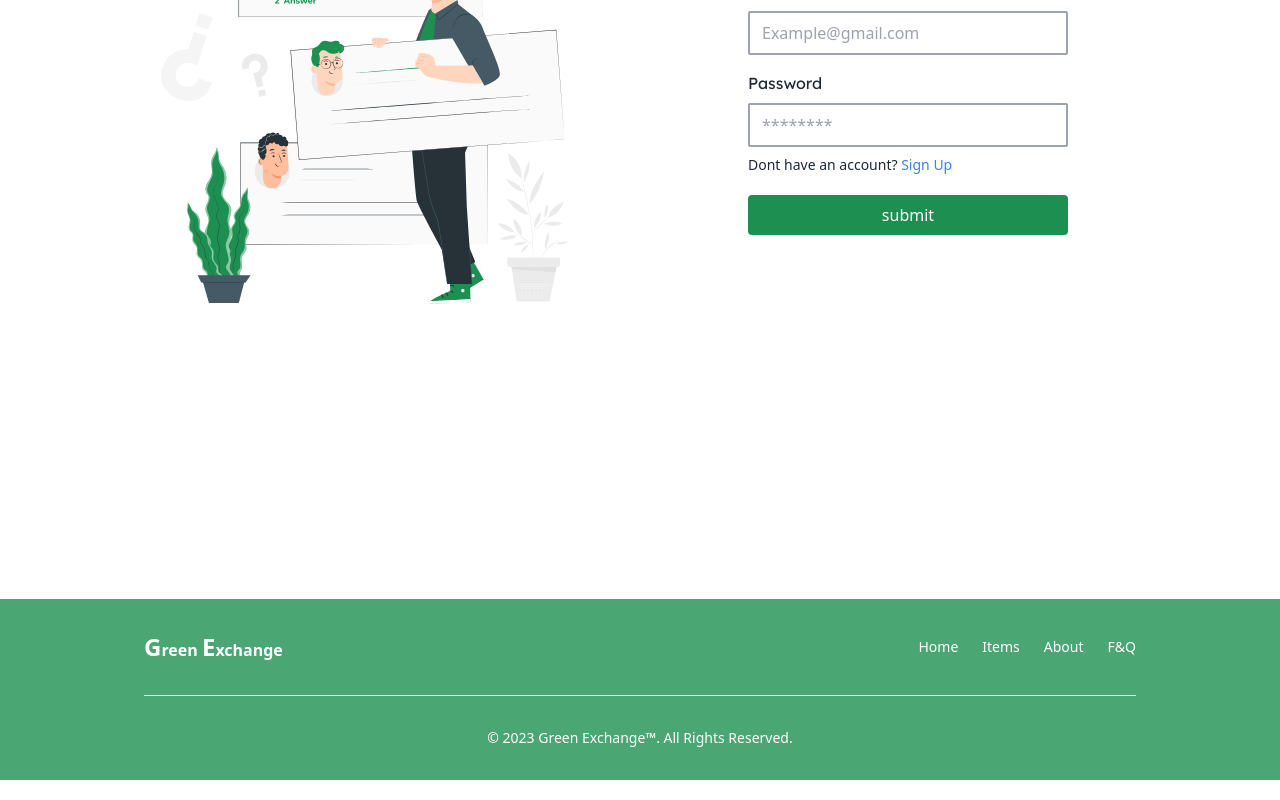
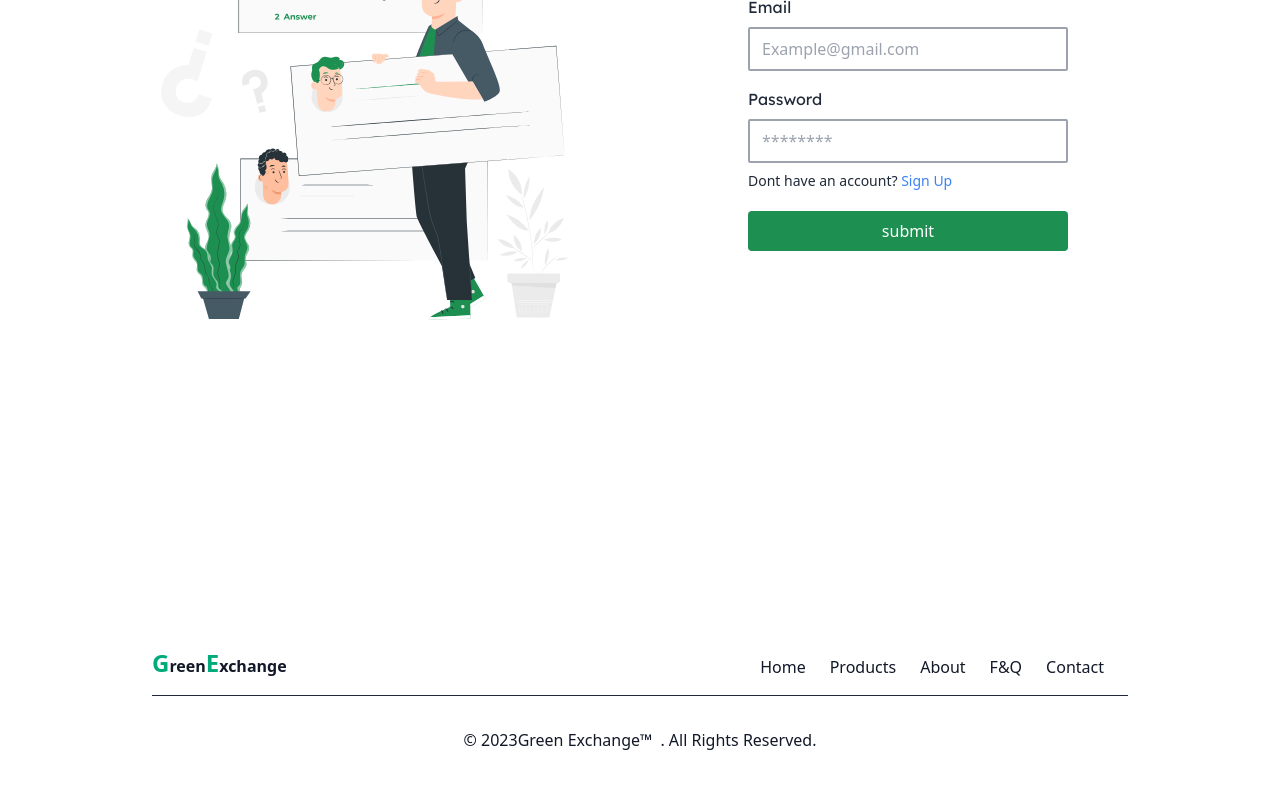
Before and after one commit to yahyahewa/Green_Exchnage_Front_End_React, a React app: page /login in a window 1280 px wide. Shown: the part 277-1077 px from the top of the page. Built offline with nearby package versions, Linux system fonts and the light colour scheme; the HTML template or start-up script is replaced by a standard one.

Commit message:
some changes in home navbar and fotter component

```diff
--- a/src/assets/Data.js
+++ b/src/assets/Data.js
@@ -2,23 +2,29 @@ export const Navlink = [
   {
     id: 1,
     Title: "Home",
-    // Style:
-    //   "block px-3 py-2 text-xl rounded active:text-jade-200 font-bold hover:text-jade-400 hover:text-jade-900 focus:outline-none focus:text-jade-600 focus:font-semibold",
     Link: "/",
   },
   {
     id: 2,
     Title: "Products",
-    // Style:
-    //   "block px-3 py-2 text-xl rounded active:text-jade-200 font-bold  hover:text-jade-400 hover:text-jade-900 focus:outline-none focus:text-jade-600 focus:font-semibold",
     Link: "/products",
   },
   {
     id: 3,
+    Title: "About",
+    Link: "/about",
+  },
+
+  {
+    id: 4,
+    Title: "F&Q",
+    Link: "/fq",
+  },
+  {
+    id: 5,
     Title: "Contact",
-
     Link: "/contact",
-  }
+  },
 ];
 
 export const Cards = [
--- a/src/components/Fotter/Fotter.jsx
+++ b/src/components/Fotter/Fotter.jsx
@@ -1,51 +1,41 @@
-
+import { Link } from "react-router-dom";
+import { Navlink } from "../../assets/Data";
 
 const Fotter = () => {
   return (
-
-      <footer className="bg-green bg-opacity-80 text-white  shadow dark:bg-gray-900 ">
-        <div className="lg:mx-36  md:py-8">
+    <footer className=" bg-opacity-80 text-gray-900    ">
+      <div className="lg:mx-36 px-2 md:py-8">
         <div className="sm:flex sm:items-center sm:justify-between">
-
-              <span className="text-base font-bold">
-                <span className="text-green-600 text-2xl">G</span>reen{" "}
-                <span className="text-green-600 text-2xl">E</span>xchange
+          <span className="text-md font-bold">
+            <span className="text-jade-600 text-2xl">G</span>reen
+            <span className="text-jade-600 text-2xl">E</span>xchange
           </span>
 
-            <ul className="flex flex-wrap items-center mb-6 text-sm font-medium sm:mb-0 ">
-              <li>
-                <a href="#" className="mr-4 hover:underline md:mr-6 ">
-                  Home
-                </a>
+          <ul className="flex flex-wrap mt-2 items-center  text-md font-medium sm:mb-0 ">
+            {Navlink.map((value) => {
+              return (
+                <li key={value.id}>
+                  <Link
+                    to={value.Link}
+                    className="mr-4 hover:underline focus:underline md:mr-6 "
+                  >
+                    {value.Title}
+                  </Link>
                 </li>
-              <li>
-                <a href="#" className="mr-4 hover:underline md:mr-6">
-                  Items{" "}
-                </a>
-              </li>
-              <li>
-                <a href="#" className="mr-4 hover:underline md:mr-6 ">
-                  About
-                </a>
-              </li>
-              <li>
-                <a href="#" className="hover:underline">
-                  F&Q
-                </a>
-              </li>
+              );
+            })}
           </ul>
         </div>
-          <hr className="my-6 border-gray-200 sm:mx-auto dark:border-gray-700 lg:my-8" />
-          <span className="block text-sm sm:text-center ">
-            © 2023{" "}
-            <a href="https://flowbite.com/" className="hover:underline">
+        <hr className="my-6   border-gray-800 py-2 sm:mx-auto lg:my-4" />
+        <span className=" text-base sm:text-center flex flex-row justify-center my-4">
+          © 2023
+          <Link to="/" className="hover:underline pr-2  ">
             Green Exchange™
-            </a>
+          </Link>
           . All Rights Reserved.
         </span>
       </div>
     </footer>
-
   );
 };
 
--- a/src/components/Home/Hero.jsx
+++ b/src/components/Home/Hero.jsx
@@ -2,10 +2,10 @@ const Hero = () => {
   return (
     <section className="pt- flex items-center flex-col">
       <div className="flex flex-col items-center justify-center md:pt-24 pt-8">
-        <h1 className="text-3xl sm:text-4xl font-extrabold text-center text-transparent bg-clip-text bg-gradient-to-r from-gray-700 to-gray-400">
+        <h1 className="pb-4 text-3xl sm:text-4xl font-extrabold text-center  from-gray-800">
           One persons Trash is another persons Treasure
         </h1>
-        <p className="mt-4 px-4 pb-4 text-md  text-center text-lg  text-gray-900">
+        <p className="mt-4 px-4 pb-4 text-md font-normal  text-center text-lg  text-gray-900">
           You protect the environment by giving what you no longer need
         </p>
       </div>
--- a/src/components/navbar/Navbar.jsx
+++ b/src/components/navbar/Navbar.jsx
@@ -29,13 +29,14 @@ const Navbar = () => {
       </Link>
       {/* ------ humbergr menu , get start image account  ----------------- */}
       <article
-        className={`flex flex-col absolute top-0 lg:top-1 lg:relative lg:left-auto  bg-white text-gray-800
-         lg:flex-row lg:justify-between items-center px-2 gap-3  z-10
-          lg:bg-white lg:dark:bg-gray-900 h-[100vh] lg:h-auto w-1/2 lg:w-auto  lg:text-gray-600 transition-all
+        className={`flex flex-col absolute   top-0 lg:top-1 lg:relative lg:left-auto   bg-white text-gray-900
+         lg:flex-row lg:justify-between py-2  items-center px-4 gap-1 lg:gap-4 lg:pl-4  z-10
+          lg:bg-white  h-[100vh] lg:h-auto w-1/2 lg:w-auto  lg:text-gray-900 transition-all
           ${showMenu ? "-left-0" : "-left-[100%]"}`}
       >
         {Navlink.map((value) => {
           return (
+            <>
               <NavLink
                 onClick={() => {
                   setShowMenu(false);
@@ -43,12 +44,15 @@ const Navbar = () => {
                 to={value.Link}
                 key={value.id}
                 className={({ isActive }) =>
-                (isActive ? "text-green focus:outline-none focus:text-green" : "text-gray-800") +
+                  (isActive
+                    ? "text-green focus:outline-none focus:text-green"
+                    : "text-gray-800") +
                   "px-3 py-2 text-xl font-semibold hover:text-green "
                 }
               >
                 {value.Title}
               </NavLink>
+            </>
           );
         })}
         {/* TODO: add language by icon  */}
@@ -81,12 +85,14 @@ const Navbar = () => {
               className="w-8 rounded-full"
             />
           </Link>
-        ): <Link
+        ) : (
+          <Link
             to="/login"
             className={`bg-green text-white px-6 p-2 py-[6px] rounded font-bold hover:bg-opacity-70 duration-500 hover:duration-500`}
           >
             Login
-        </Link>}
+          </Link>
+        )}
         <article
           className={`lg:hidden flex flex-col justify-evenly gap-1`}
           onClick={handleToggleMenu}
--- a/src/components/profile/Setting.jsx
+++ b/src/components/profile/Setting.jsx
@@ -3,14 +3,13 @@ import React from "react";
 import { FaEdit } from "react-icons/fa";
 const Setting = () => {
   return (
-    <form class="container flex justify-center flex-col  items-center  text-black  rounded ml-96 p-4">
-      <div>
-        <div className="space-y-12 flex flex-col justify-center items-center gap-7">
-          <div className="border-b border-gray-900/10 pb-12">
-            <h2 className="text-xl capitalize font-semibold leading-7 mb-8 text-center  text-gray-900">
+    <form className="container  text-black  rounded ml-96 p-4">
+      <div className=" flex flex-col justify-center items-center  ">
+        <div className=" pb-12 ">
+          <h2 className="text-xl capitalize font-semibold leading-7  mb-8 text-center  text-gray-900">
             Profile
           </h2>
-            <div className=" flex justify-center items-center container   flex-col gap-2">
+          <div className=" flex justify-center items-center     flex-col gap-2">
             <img
               className=" rounded-full relative shadow-md shadow-jade-300"
               src="https://encrypted-tbn0.gstatic.com/images?q=tbn:ANd9GcQ2S3oXpuVGOo-8I4aUSXeISfD-FeizfJeePbLGR3o&s"
@@ -22,69 +21,52 @@ const Setting = () => {
             >
               <FaEdit className="w-full" />
             </button>
-              <div className="flex items-center justify-center">
+            <div className="flex items-center justify-center ">
               <h1 className="font-bold ">Ehsan Muhamad</h1>
             </div>
-              <div className=" grid grid-cols-1 gap-x-6 gap-y-8 sm:grid-cols-6 ">
-                <div className="sm:col-span-3">
-                  <label
-                    htmlFor="first-name"
-                    className="block text-sm font-medium leading-6 text-gray-900"
-                  >
-                    First name
+          </div>
+        </div>
+        <div className="col-span-full w-1/3 pb-4">
+          <label className="block text-sm font-medium leading-6 text-gray-900">
+            Full Name
           </label>
           <div className="mt-2">
             <input
               type="text"
-                      className="block w-full rounded-md border-0 py-1.5 text-gray-900 shadow-sm ring-1 ring-inset ring-gray-300 placeholder:text-gray-400 focus:ring-2 focus:ring-inset focus:ring-jade-600 sm:text-sm sm:leading-6"
+              name="Name"
+              autoComplete="full-name"
+              className="bg-gray-100 appearance-none border-2 border-gray-200 rounded w-full py-2 px-4 text-gray-700 leading-tight focus:outline-none focus:bg-white focus:border-jade-500"
             />
           </div>
         </div>
-                <div className="sm:col-span-3">
-                  <label
-                    htmlFor="last-name"
-                    className="block text-sm font-medium leading-6 text-gray-900"
-                  >
-                    Last name
+
+        <div className="col-span-full w-1/3 pb-4">
+          <label className="block text-sm font-medium leading-6 text-gray-900">
+            Phone Number
           </label>
           <div className="mt-2">
             <input
               type="text"
-                      className="block w-full rounded-md border-0 py-1.5 text-gray-900 shadow-sm ring-1 ring-inset ring-gray-300 placeholder:text-gray-400 focus:ring-2 focus:ring-inset focus:ring-jade-600 sm:text-sm sm:leading-6"
+              name="phoneNumber"
+              autoComplete="phone-number"
+              className="bg-gray-100 peer appearance-none border-2 border-gray-200 rounded w-full py-2 px-4 text-gray-700 leading-tight focus:outline-none focus:bg-white focus:border-jade-500"
             />
           </div>
         </div>
-                <div className="col-span-full">
-                  <label
-                    htmlFor="street-address"
-                    className="block text-sm font-medium leading-6 text-gray-900"
-                  >
-                    location
+        <div className="col-span-full w-1/3 pb-4">
+          <label className="block text-sm font-medium leading-6 text-gray-900">
+            Email
           </label>
           <div className="mt-2">
             <input
               type="text"
-                      className="block w-full rounded-md border-0 py-1.5 text-gray-900 shadow-sm ring-1 ring-inset ring-gray-300 placeholder:text-gray-400 focus:ring-2 focus:ring-inset focus:ring-jade-600 sm:text-sm sm:leading-6"
+              name="email"
+              autoComplete="email"
+              className="bg-gray-100 peer appearance-none border-2 border-gray-200 rounded w-full py-2 px-4 text-gray-700 leading-tight focus:outline-none focus:bg-white focus:border-jade-500"
             />
           </div>
         </div>
-                <div className="col-span-full ">
-                  <label
-                    htmlFor="street-address"
-                    className="block text-sm font-medium leading-6 text-gray-900"
-                  >
-                    password
-                  </label>
-                  <div className="mt-2">
-                    <input
-                      type="password"
-                      className="block w-full rounded-md border-0 py-1.5 text-gray-900 shadow-sm ring-1 ring-inset ring-gray-300 placeholder:text-gray-400 focus:ring-2 focus:ring-inset focus:ring-jade-600 sm:text-sm sm:leading-6"
-                    />
-                  </div>
-                </div>
-              </div>
-            </div>
-          </div>
+
         <div className="mt-6 flex flex-1  items-center  justify-end   gap-x-8">
           <button
             type="button"
@@ -100,7 +82,6 @@ const Setting = () => {
           </button>
         </div>
       </div>
-      </div>
     </form>
   );
 };
```
Lines whose indentation alone changed are shown as unchanged.
